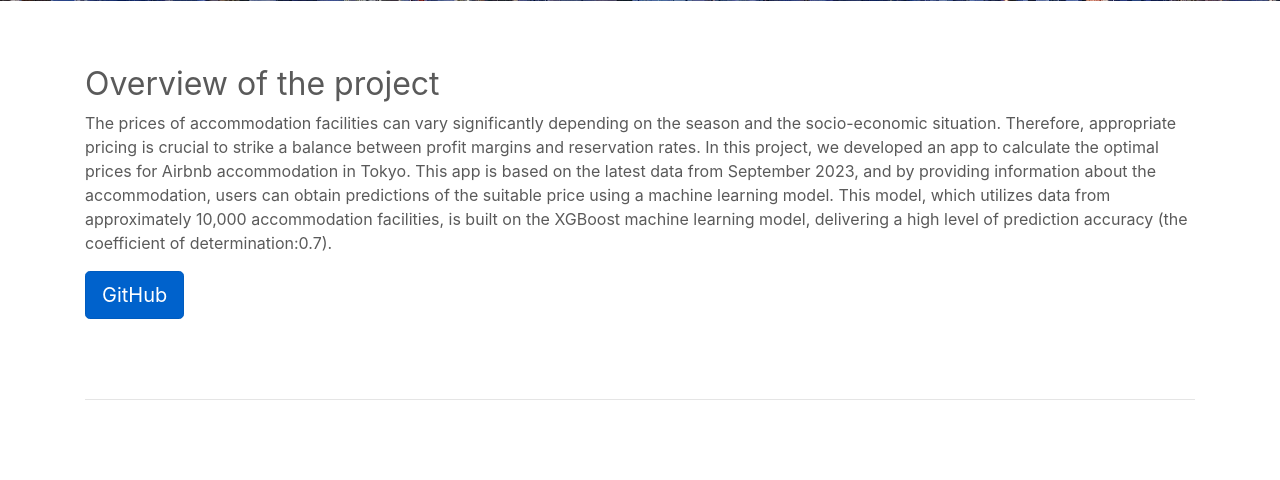
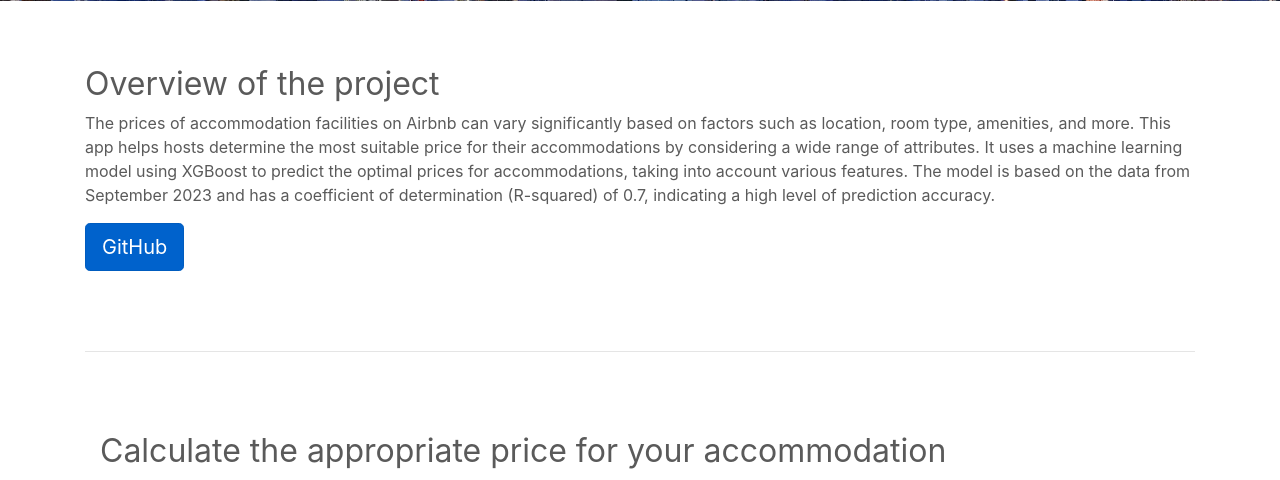
Before and after one commit to Shinichi99/airbnb-tokyo-django, a Django app: page / in a window 1280 px wide. Shown: the part 559-1039 px from the top of the page. Run offline with Django 4.2, Linux system fonts and the light colour scheme; some libraries are stand-ins or nearby versions.

Commit message:
update index.html and read.me

```diff
--- a/airbnb_tokyo_app/templates/index.html
+++ b/airbnb_tokyo_app/templates/index.html
@@ -58,13 +58,12 @@
     <div class="container marketing">
       <h2>Overview of the project</h2>
         <p>
-          The prices of accommodation facilities can vary significantly depending on the season and the socio-economic situation.
-          Therefore, appropriate pricing is crucial to strike a balance between profit margins and reservation rates.
-          In this project, we developed an app to calculate the optimal prices for Airbnb accommodation in Tokyo.
-          This app is based on the latest data from September 2023, and by providing information about the accommodation,
-          users can obtain predictions of the suitable price using a machine learning model.
-          This model, which utilizes data from approximately 10,000 accommodation facilities, is built on the XGBoost machine learning model,
-          delivering a high level of prediction accuracy (the coefficient of determination:0.7).
+          The prices of accommodation facilities on Airbnb can vary significantly based on factors such as location,
+          room type, amenities, and more. This app helps hosts determine the most suitable price for their
+          accommodations by considering a wide range of attributes.
+          It uses a machine learning model using XGBoost to predict the optimal prices for accommodations,
+          taking into account various features. The model is based on the data from September 2023 and has a
+          coefficient of determination (R-squared) of 0.7, indicating a high level of prediction accuracy.
         </p>
         <a href="https://github.com/Shinichi99/airbnb-tokyo-django" class="btn btn-primary btn-lg active" role="button" aria-pressed="true">GitHub</a>
 
@@ -417,7 +416,9 @@
         <div class="row featurette">
           <div class="col-md-7">
             <h2 class="featurette-heading">Exploratory Data Analysis<br><span class="text-muted">Difficulty in the price prediction</span></h2>
-            <p class="lead">The Airbnb data includes a wide range of prices, and individual hosts determine these prices. This variability can make predicting prices challenging. However, I utilize the relationships between price and other attributes as much as possible in my model.</p>
+            <p class="lead">The Airbnb data includes a wide range of prices, and individual hosts determine these prices.
+              This variability can make predicting prices challenging.
+              However, I utilized the relationships between price and many attributes in my model.</p>
           </div>
           <div class="col-md-5">
             <img class="featurette-image img-fluid mx-auto" src="{% static 'img/img4.png' %}" alt="Generic placeholder image">
@@ -429,8 +430,9 @@
         <div class="row featurette">
           <div class="col-md-7 order-md-2">
             <h2 class="featurette-heading">Feature Engineering<br> <span class="text-muted">Transport Accessibility</span></h2>
-            <p class="lead">The location of the accommodation is one of the most important factors in determining the price. In this project, I use the distance from the nearest station as a feature.
-            I also used the distances to the main railway stations in Tokyo.
+            <p class="lead">The location of the accommodation is one of the most important factors in determining the price.
+              In this project, I used the distance from the nearest station and the distances to the main railway stations in
+              Tokyo as features.
             </p>
           </div>
           <div class="col-md-5 order-md-1">
@@ -444,10 +446,11 @@
           <div class="col-md-7">
             <h2 class="featurette-heading">Model Building<br><span class="text-muted">Machine Learning</span></h2>
             <p class="lead">
-              The model is built on the XGBoost machine learning model. Its hyperparameters are tuned with Optuna.
-               The model is trained with the data from approximately 10,000 accommodation facilities in Tokyo.
-               The coefficient of determination is 0.7, which is a high level of prediction accuracy. However,
-                the model is not perfect especially the high-priced accommodation facilities are not predicted well.
+              The model is using XGBoost. Its hyperparameters are tuned with Optuna.
+              The model is trained with the data from approximately 10,000 accommodation facilities in Tokyo.
+              The model achieves a coefficient of determination of 0.7, indicating a high level of prediction
+              accuracy. However, it's important to note that high-priced accommodation facilities may have
+              some prediction challenges.
             </p>
           </div>
           <div class="col-md-5">
@@ -460,9 +463,10 @@
         <div class="row featurette">
           <div class="col-md-7 order-md-2">
             <h2 class="featurette-heading">Web Deployment<br> <span class="text-muted">A Variety of Tools</span></h2>
-            <p class="lead">The model is deployed on Render.
-              The app is built with Django, which is a high-level Python Web framework that encourages rapid development and clean, pragmatic design.
-              I also used Bootstrap for an attractive app design
+            <p class="lead">
+              The app is deployed on the Render platform and is developed using Django, which facilitates rapid
+              development and provides a clean, pragmatic design. Bootstrap is utilized for an attractive and
+              user-friendly app design.
             </p>
           </div>
           <div class="col-md-5 order-md-1">
```
Also changed, not shown: README.md.
